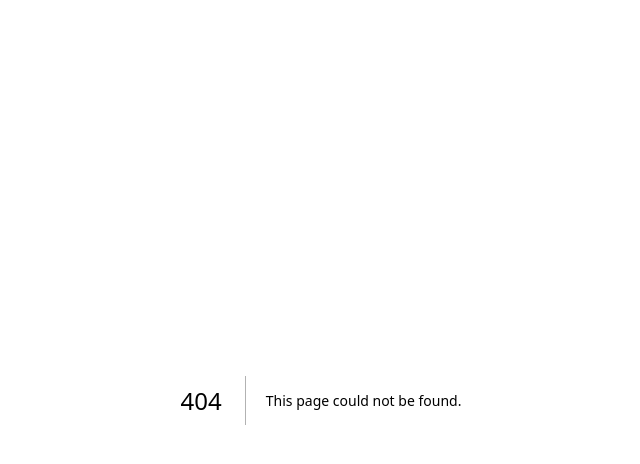
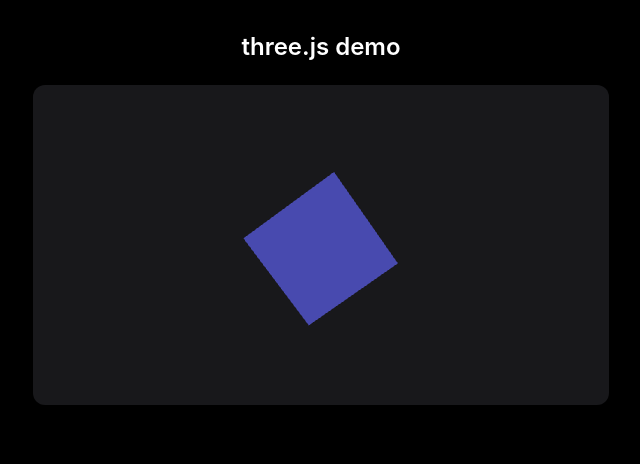
Before and after one commit to mourad015/chatnar, a Next.js app: page /three-demo in a window 1280 px wide. Before the commit this address had no page. Shown: the top 464 px of the page, without its empty margins (319-959 px from the left). Built offline with nearby package versions, Linux system fonts and the light colour scheme.

Commit message:
Add ThreeScene component and /three-demo page
Co-Authored-By: Claude Opus 5.5 <noreply@anthropic.com>
Claude-Session: https://claude.ai/code/session_01AqNDyQsi8U694QKDTVqc3P

```diff
--- /dev/null
+++ b/src/app/three-demo/page.tsx
@@ -0,0 +1,27 @@
+import ThreeScene from "@/components/ThreeScene";
+
+export default function ThreeDemoPage() {
+  return (
+    <main
+      style={{
+        display: "flex",
+        flexDirection: "column",
+        alignItems: "center",
+        gap: 24,
+        padding: 32,
+      }}
+    >
+      <h1 style={{ fontSize: 24, fontWeight: 600 }}>three.js demo</h1>
+      <ThreeScene
+        style={{
+          width: "100%",
+          maxWidth: 576,
+          height: 320,
+          borderRadius: 12,
+          overflow: "hidden",
+          background: "#18181b",
+        }}
+      />
+    </main>
+  );
+}
--- /dev/null
+++ b/src/components/ThreeScene.tsx
@@ -0,0 +1,68 @@
+"use client";
+
+import { useEffect, useRef, type CSSProperties } from "react";
+import * as THREE from "three";
+
+// A minimal three.js scene: a lit, spinning cube that fills its container.
+export default function ThreeScene({
+  className,
+  style,
+}: {
+  className?: string;
+  style?: CSSProperties;
+}) {
+  const containerRef = useRef<HTMLDivElement>(null);
+
+  useEffect(() => {
+    const container = containerRef.current;
+    if (!container) return;
+
+    const scene = new THREE.Scene();
+    const camera = new THREE.PerspectiveCamera(60, 1, 0.1, 100);
+    camera.position.z = 3;
+
+    const renderer = new THREE.WebGLRenderer({ antialias: true, alpha: true });
+    renderer.setPixelRatio(Math.min(window.devicePixelRatio, 2));
+    container.appendChild(renderer.domElement);
+
+    const cube = new THREE.Mesh(
+      new THREE.BoxGeometry(1, 1, 1),
+      new THREE.MeshStandardMaterial({ color: 0x6366f1 })
+    );
+    scene.add(cube);
+
+    scene.add(new THREE.AmbientLight(0xffffff, 0.5));
+    const light = new THREE.DirectionalLight(0xffffff, 1.5);
+    light.position.set(2, 3, 4);
+    scene.add(light);
+
+    // Keep the canvas sized to its container.
+    const resize = () => {
+      const { clientWidth: w, clientHeight: h } = container;
+      if (w === 0 || h === 0) return;
+      renderer.setSize(w, h);
+      camera.aspect = w / h;
+      camera.updateProjectionMatrix();
+    };
+    const observer = new ResizeObserver(resize);
+    observer.observe(container);
+    resize();
+
+    renderer.setAnimationLoop(() => {
+      cube.rotation.x += 0.01;
+      cube.rotation.y += 0.015;
+      renderer.render(scene, camera);
+    });
+
+    return () => {
+      renderer.setAnimationLoop(null);
+      observer.disconnect();
+      cube.geometry.dispose();
+      (cube.material as THREE.Material).dispose();
+      renderer.dispose();
+      renderer.domElement.remove();
+    };
+  }, []);
+
+  return <div ref={containerRef} className={className} style={style} />;
+}
```
